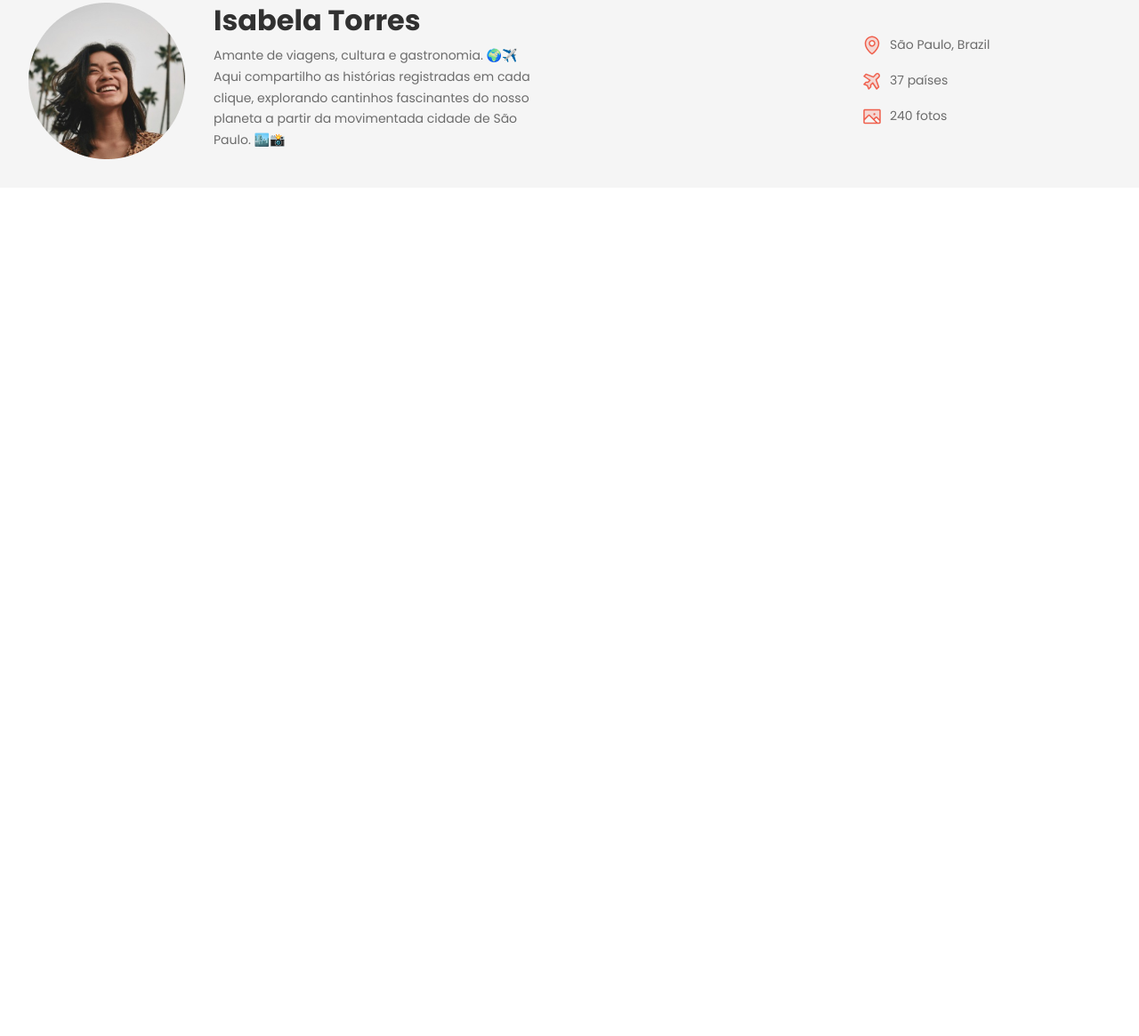
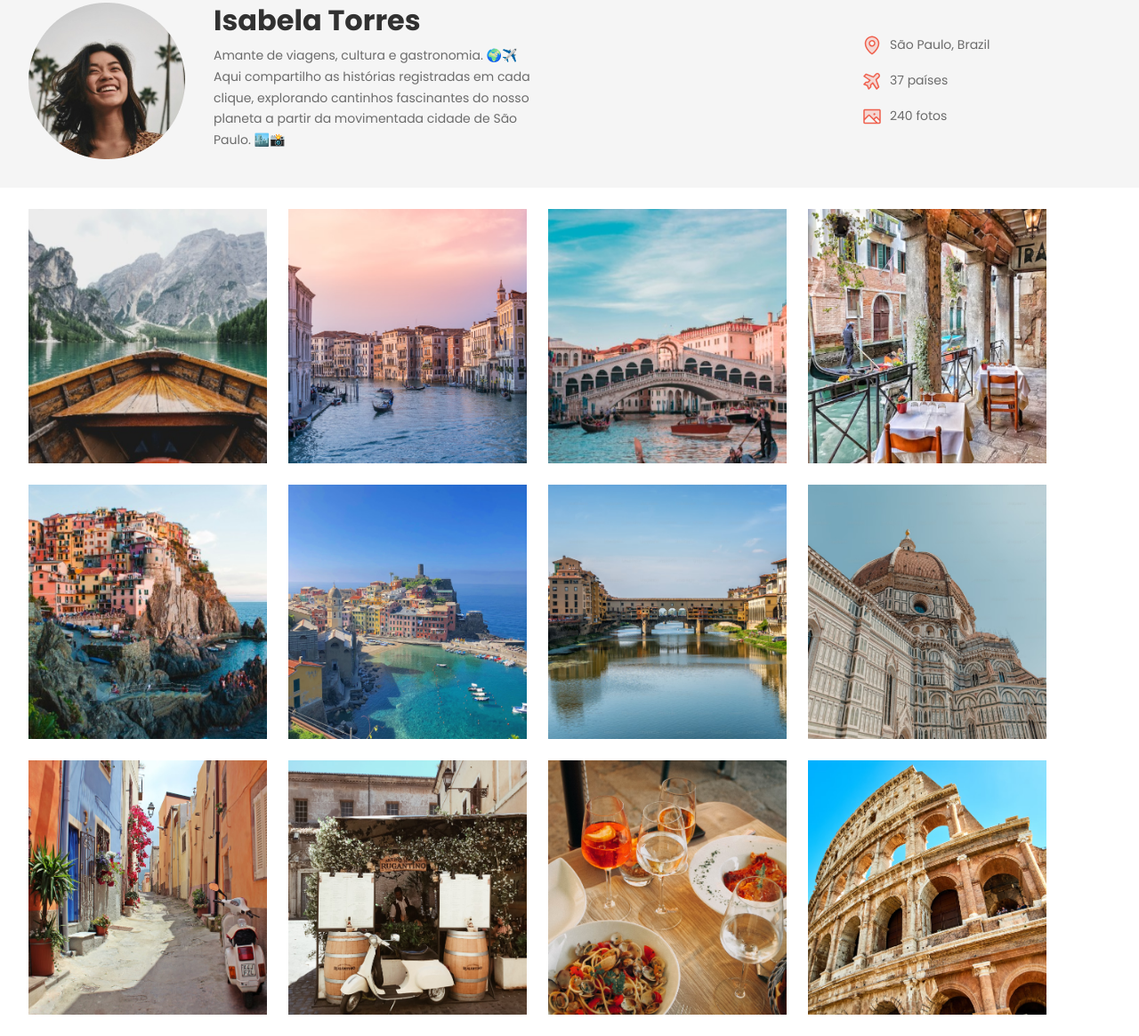
Before and after one commit to DatJellyFish/Travelgram---Rocketseat, a plain HTML site: page index.html in a window 1280 px wide. Shown: the part 125-1290 px from the top of the page at 89% size. Before the commit the page ends 800 px from the top, so only its background shows below. Drawn offline with Linux system fonts and the light colour scheme.

Commit message:
added-img

```diff
--- a/index.html
+++ b/index.html
@@ -73,5 +73,19 @@
         </div>
       </header>
     </div>
+    <main class="container">
+      <img src="/assets/images/Image 01.png" alt="" />
+      <img src="/assets/images/Image 02.png" alt="" />
+      <img src="/assets/images/Image 03.png" alt="" />
+      <img src="/assets/images/Image 04.png" alt="" />
+      <img src="/assets/images/Image 05.png" alt="" />
+      <img src="/assets/images/Image 06.png" alt="" />
+      <img src="/assets/images/Image 07.png" alt="" />
+      <img src="/assets/images/Image 08.png" alt="" />
+      <img src="/assets/images/Image 09.png" alt="" />
+      <img src="/assets/images/Image 10.png" alt="" />
+      <img src="/assets/images/Image 11.png" alt="" />
+      <img src="/assets/images/Image 12.png" alt="" />
+    </main>
   </body>
 </html>
--- a/styles/global.css
+++ b/styles/global.css
@@ -38,7 +38,7 @@ a:hover {
 
 .container {
   padding-inline: 32px;
-  /* max-width: 1280px; */
+  max-width: 1280px;
   margin-inline: auto;
 }
 
--- a/styles/index.css
+++ b/styles/index.css
@@ -1,3 +1,4 @@
 @import url(global.css);
 @import url(nav.css);
 @import url(header.css);
+@import url(main.css);
--- /dev/null
+++ b/styles/main.css
@@ -0,0 +1,11 @@
+main {
+  display: flex;
+  flex-wrap: wrap;
+  gap: 24px;
+  padding-block: 24px;
+}
+
+main img {
+  width: 268px;
+  height: 286px;
+}
```
